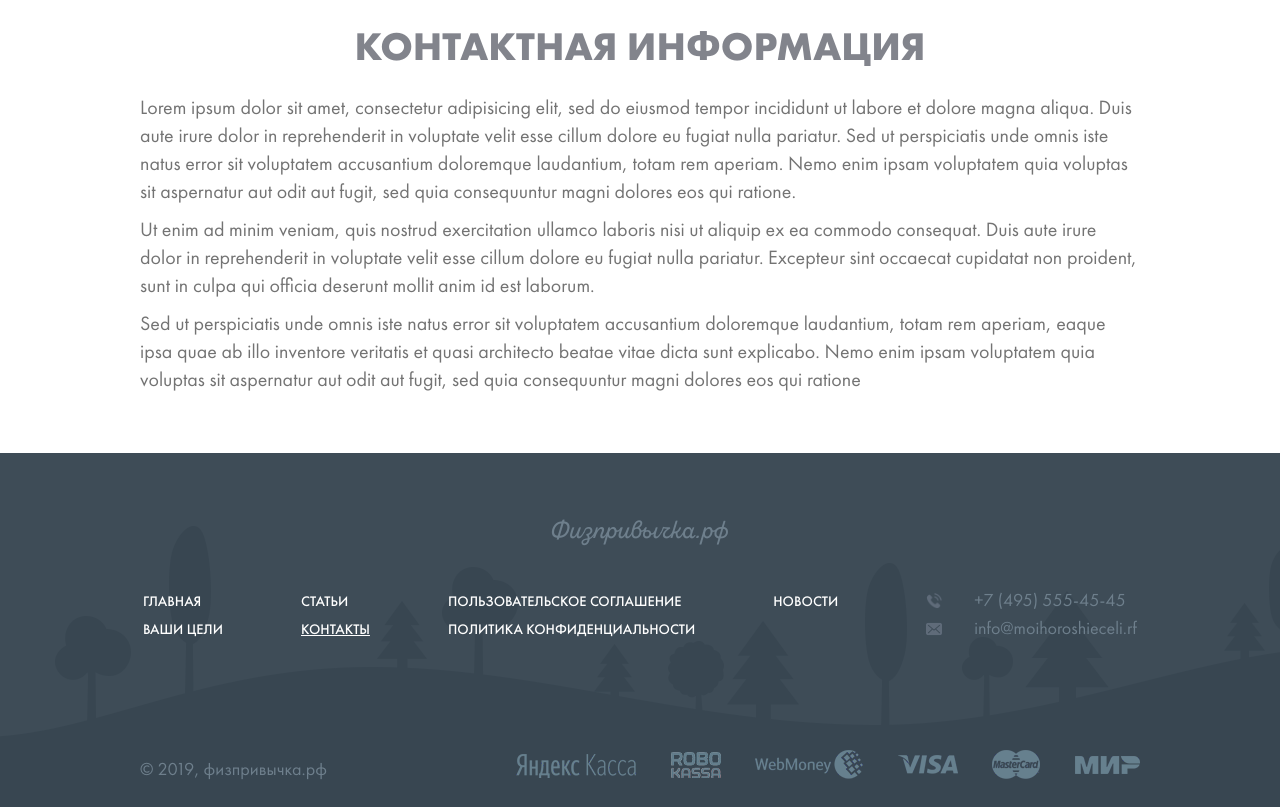
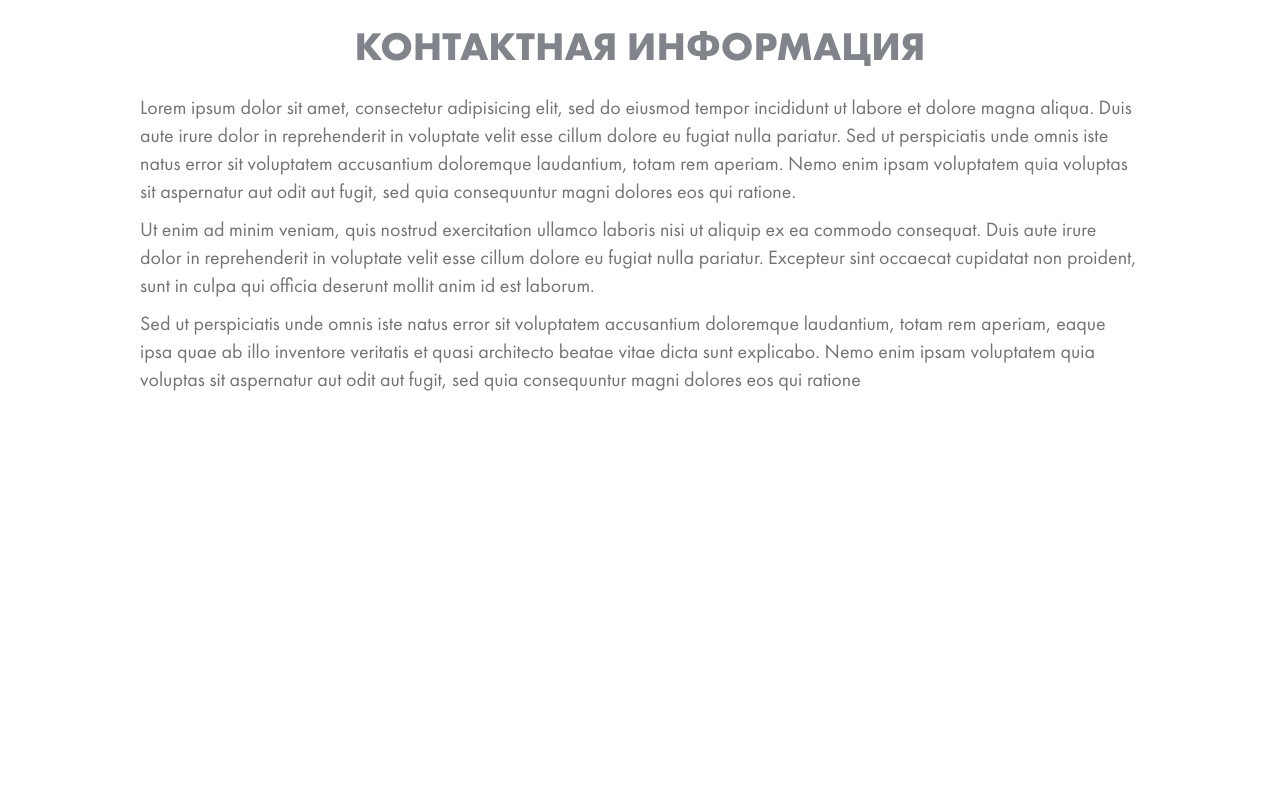
Before and after one commit to pavelkocharin/My-goal, a plain HTML site: page contacts.html in a window 1280 px wide. Shown: the part 82-889 px from the top of the page. After the commit the page ends 800 px from the top, so only its background shows below. Drawn offline with Linux system fonts and the light colour scheme.

Commit message:
contacts corrent

```diff
--- a/contacts.html
+++ b/contacts.html
@@ -63,74 +63,6 @@
         </p>
       </div>
     </main>
-    <footer class="footer">
-      <span class="footer__logo">
-        Физпривычка.рф
-      </span>
-      <div class="footer__content">
-        <div class="footer__content-item">
-          <a href="index.html" class="footer__content-link">
-            ГЛАВНАЯ
-          </a>
-          <a href="goals.html" class="footer__content-link">
-            ВАШИ ЦЕЛИ
-          </a>
-        </div>
-        <div class="footer__content-item">
-          <a href="text-article.html" class="footer__content-link">
-            СТАТЬИ
-          </a>
-          <a href="contacts.html" class="footer__content-link">
-            КОНТАКТЫ
-          </a>
-        </div>
-        <div class="footer__content-item footer__content-item--mobile">
-          <a href="user-agreement.html" class="footer__content-link footer__content-link--mobile">
-            ПОЛЬЗОВАТЕЛЬСКОЕ СОГЛАШЕНИЕ
-          </a>
-          <a href="privacy-policy.html" class="footer__content-link">
-            ПОЛИТИКА КОНФИДЕНЦИАЛЬНОСТИ
-          </a>
-        </div>
-        <div class="footer__content-item">
-          <a href="#" class="footer__content-link">
-            НОВОСТИ
-          </a>
-        </div>
-        <div class="footer__content-item footer__content-item--contact">
-          <span class="footer__content-text footer__content-text--tel">
-            +7 (495) 555-45-45
-          </span>
-          <span class="footer__content-text footer__content-text--mail">
-            info@moihoroshieceli.rf
-          </span>
-        </div>
-      </div>
-      <div class="footer__bottom">
-        <span class="footer__copyright">
-          © 2019, физпривычка.рф
-        </span>
-        <div class="footer__payments">
-          <a href="https://kassa.yandex.ru/" class="footer__payments-link">
-            <img src="./assets/img/index/yandexkassa.png" alt="иконка яндекс-кассы" class="footer__payments-icon">
-          </a>
-          <a href="https://www.robokassa.ru" class="footer__payments-link">
-            <img src="./assets/img/index/robokassa.png" alt="иконка робокассы" class="footer__payments-icon">
-          </a>
-          <a class="footer__payments-link">
-            <img src="./assets/img/index/wmoney.png" alt="иконка webmoney" class="footer__payments-icon">
-          </a>
-          <a class="footer__payments-link">
-            <img src="./assets/img/index/visa.png" alt="иконка visa" class="footer__payments-icon">
-          </a>
-          <a class="footer__payments-link">
-            <img src="./assets/img/index/mcard.png" alt="иконка mastercard" class="footer__payments-icon">
-          </a>
-          <a class="footer__payments-link">
-            <img src="./assets/img/index/mir-logo.png" alt="иконка платежной системы Мир" class="footer__payments-icon">
-          </a>
-        </div>
-      </div>
     </footer>
     <!-- раздел модальных окон -->
     <div class="popup-layout">
```
